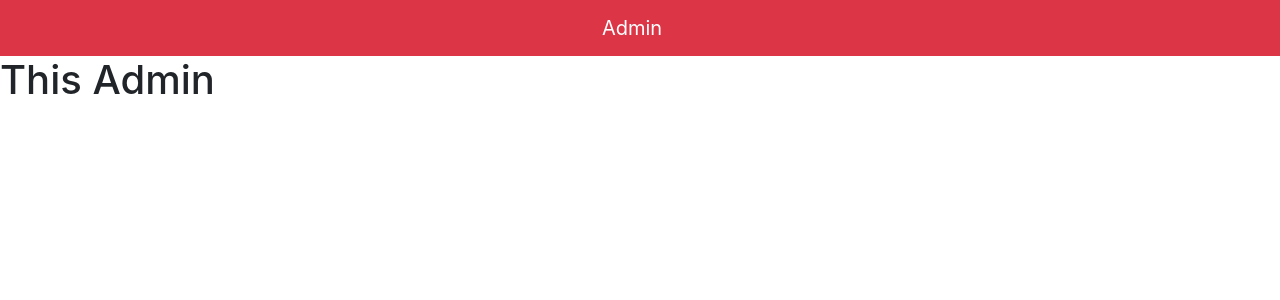
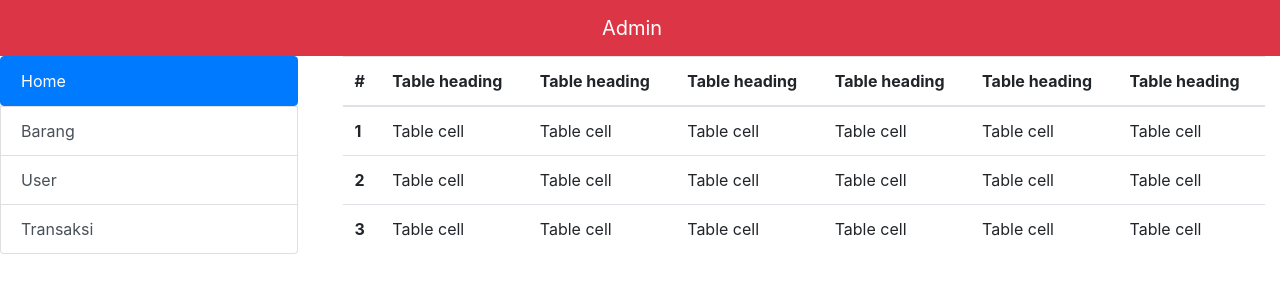
Before and after one commit to jokoss92/aplikasi-kasir, a React (Create React App) app: page /admin/barang in a window 1280 px wide. Shown: the top 300 px of the page. Built offline with nearby package versions, Linux system fonts and the light colour scheme.

Commit message:
Penambahan Menu Admin

```diff
--- a/src/App.js
+++ b/src/App.js
@@ -3,7 +3,7 @@ import logo from './logo.svg';
 import './App.css';
 import Kasir from './container/User/Kasir';
 import NavBar from './components/Navbar';
-import HomeAdmin from './container/Admin/HomeAdmin';
+import RouteAdmin from './container/Admin/RouteAdmin';
 import {Switch, Route} from  'react-router-dom';
 
 class App extends Component {
@@ -16,7 +16,7 @@ class App extends Component {
         </Switch>
         <Switch>
         <Route path="/" exact component={() => <Kasir/>}/>
-        <Route path="/admin" component={() => <HomeAdmin/>}/>
+        <Route path="/admin" component={() => <RouteAdmin/>}/>
         </Switch>
       </div>
     );
--- /dev/null
+++ b/src/components/LeftBarAdmin.js
@@ -0,0 +1,19 @@
+import React from 'react';
+import { ListGroup, ListGroupItem } from 'reactstrap';
+import {Link} from 'react-router-dom';
+
+function LeftBarAdmin() {
+  return (
+    <ListGroup>
+        <Link to="/admin">
+    <ListGroupItem active tag="button" action>Home</ListGroupItem>
+    </Link>
+    <Link to="/admin/barang"></Link>
+    <ListGroupItem tag="button" action>Barang</ListGroupItem>
+    <ListGroupItem tag="button" action>User</ListGroupItem>
+    <ListGroupItem tag="button" action>Transaksi</ListGroupItem>
+  </ListGroup>
+  )
+}
+
+export default LeftBarAdmin
--- /dev/null
+++ b/src/components/TabelBarang.js
@@ -0,0 +1,51 @@
+import React from 'react';
+import { Table } from 'reactstrap';
+
+function TabelBarang() {
+  return (
+    <Table responsive>
+        <thead>
+          <tr>
+            <th>#</th>
+            <th>Table heading</th>
+            <th>Table heading</th>
+            <th>Table heading</th>
+            <th>Table heading</th>
+            <th>Table heading</th>
+            <th>Table heading</th>
+          </tr>
+        </thead>
+        <tbody>
+          <tr>
+            <th scope="row">1</th>
+            <td>Table cell</td>
+            <td>Table cell</td>
+            <td>Table cell</td>
+            <td>Table cell</td>
+            <td>Table cell</td>
+            <td>Table cell</td>
+          </tr>
+          <tr>
+            <th scope="row">2</th>
+            <td>Table cell</td>
+            <td>Table cell</td>
+            <td>Table cell</td>
+            <td>Table cell</td>
+            <td>Table cell</td>
+            <td>Table cell</td>
+          </tr>
+          <tr>
+            <th scope="row">3</th>
+            <td>Table cell</td>
+            <td>Table cell</td>
+            <td>Table cell</td>
+            <td>Table cell</td>
+            <td>Table cell</td>
+            <td>Table cell</td>
+          </tr>
+        </tbody>
+      </Table>
+  )
+}
+
+export default TabelBarang
--- /dev/null
+++ b/src/container/Admin/Barang/Barang.js
@@ -0,0 +1,13 @@
+import React, { Component } from 'react'
+import TabelBarang from '../../../components/TabelBarang';
+import {Container} from 'reactstrap';
+
+export default class Barang extends Component {
+  render() {
+    return (
+      <Container>
+        <TabelBarang />
+      </Container>
+    )
+  }
+}
--- a/src/container/Admin/HomeAdmin.js
+++ /dev/null
@@ -1,11 +0,0 @@
-import React, { Component } from 'react'
-
-export default class HomeAdmin extends Component {
-  render() {
-    return (
-      <div>
-        <h1>This Admin</h1>
-      </div>
-    )
-  }
-}
--- /dev/null
+++ b/src/container/Admin/RouteAdmin.js
@@ -0,0 +1,20 @@
+import React, { Component } from 'react'
+import LeftBarAdmin from '../../components/LeftBarAdmin';
+import {Row, Col} from 'reactstrap';
+import Barang from './Barang/Barang';
+import {Route} from 'react-router-dom';
+
+export default class HomeAdmin extends Component {
+  render() {
+    return (
+      <Row>
+        <Col md={3}>
+       <LeftBarAdmin />
+       </Col>
+       <Col md={9}>
+       <Route path="/admin/barang" component={Barang}/>
+       </Col>
+      </Row>
+    )
+  }
+}
```
Also changed, not shown: src/container/Admin/Barang.js (deleted).
